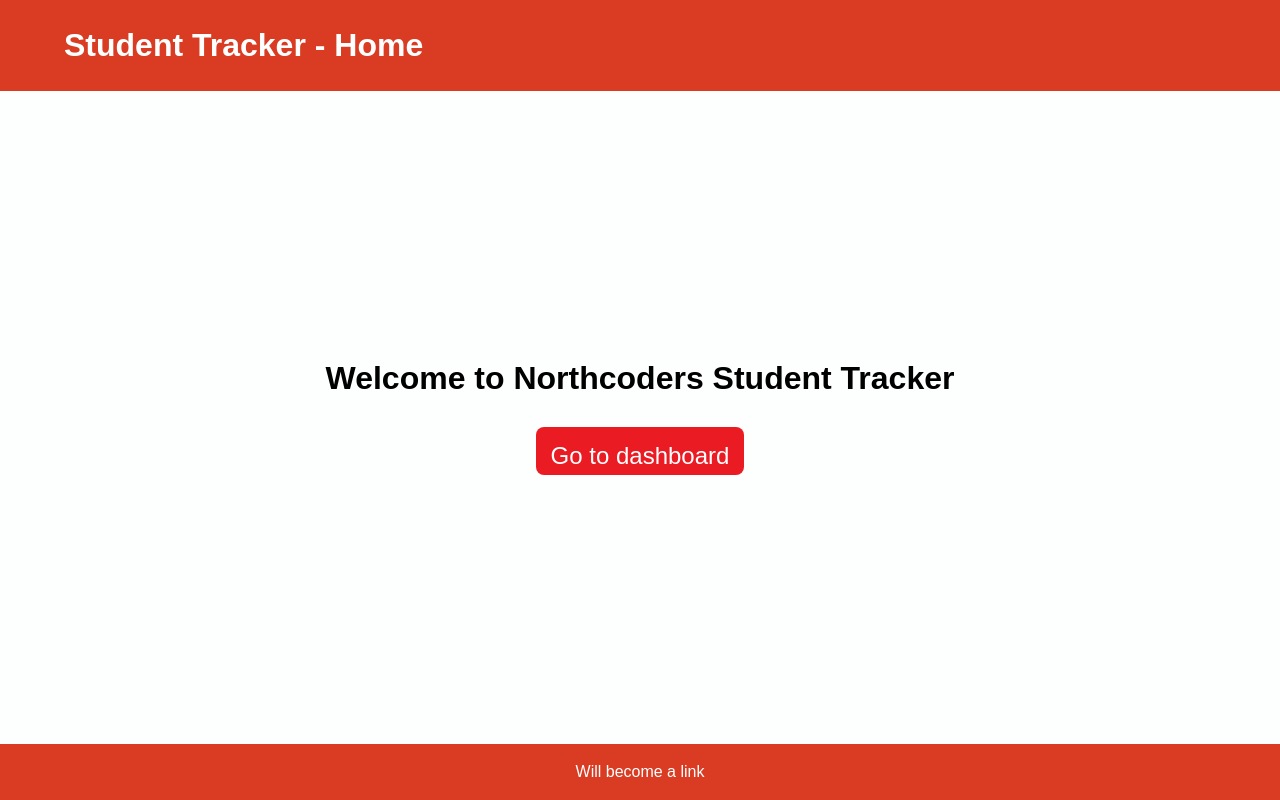
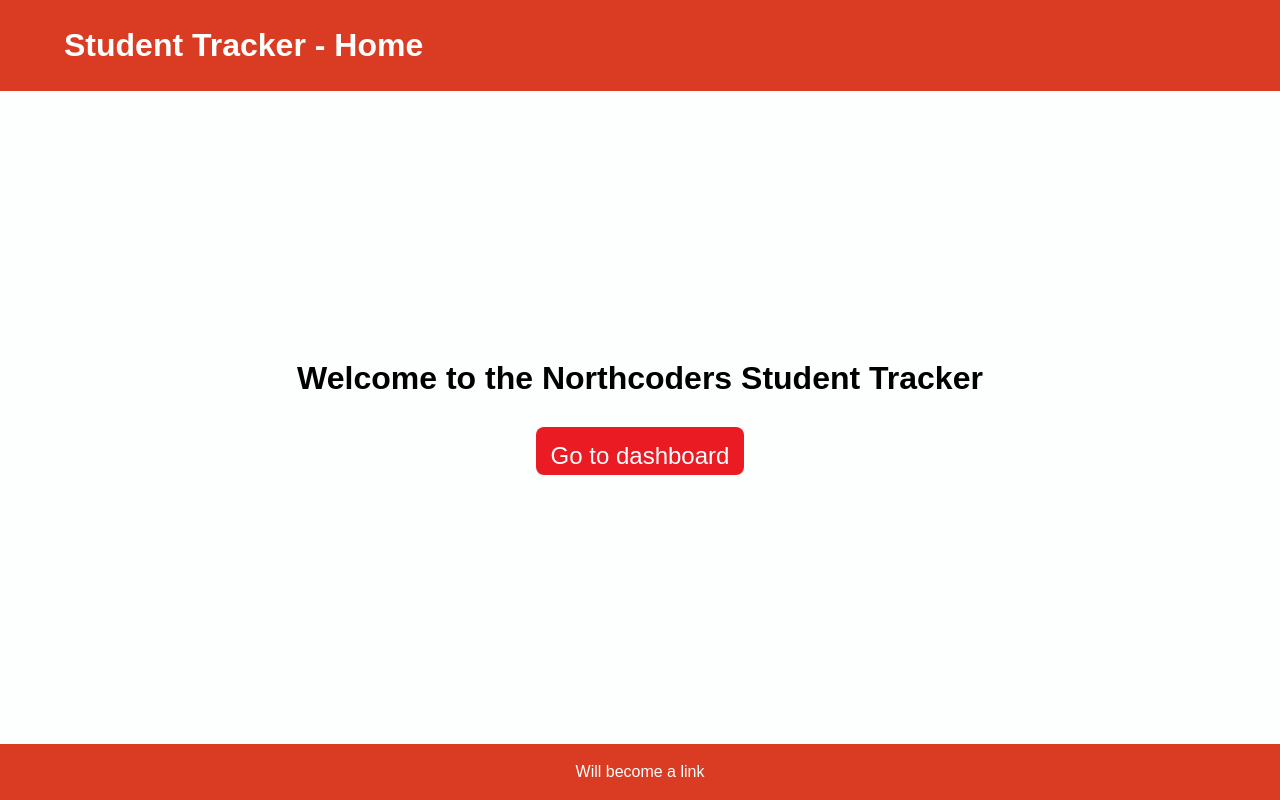
Before and after one commit to eccelm/NC-React-Tracker-Project, a React (Create React App) app: page / in a window 1280 px wide. Built offline with nearby package versions, Linux system fonts and the light colour scheme.

Commit message:
adds minor typo corrections

```diff
--- a/src/Components/HomePage.js
+++ b/src/Components/HomePage.js
@@ -8,7 +8,7 @@
     <div className="homepage-wrapper">
       <Header screen="Home"/>
       <div className="hompage-contents">
-      <h1>Welcome to Northcoders Student Tracker</h1>
+      <h1>Welcome to the Northcoders Student Tracker</h1>
       <Link to="/students">
         <button className="homepage-button">Go to dashboard</button>
       </Link>
--- a/src/Components/StudentsFilter.js
+++ b/src/Components/StudentsFilter.js
@@ -48,8 +48,7 @@
 				<form className='filter-form' id='students-filter-form'>
 					<fieldset>
 						<legend>
-							Choose your filters, then press the 'filter results' button to
-							apply your preferences
+							Your filters will be automatically applied. To remove all filters click 'reset filters'
 						</legend>
 						<div className='filter-form__group'>
 							<label className='filter-form__label' htmlFor='graduated'>
```
Also changed, not shown: 1 other file (tests, documents, lock files or other folders).
